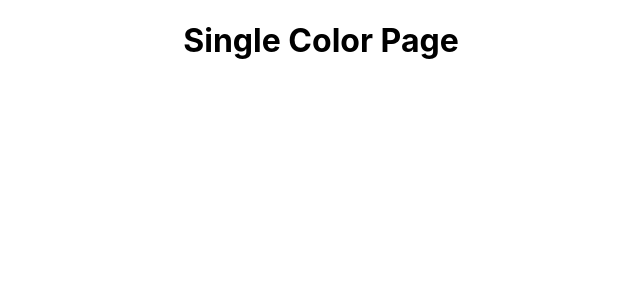
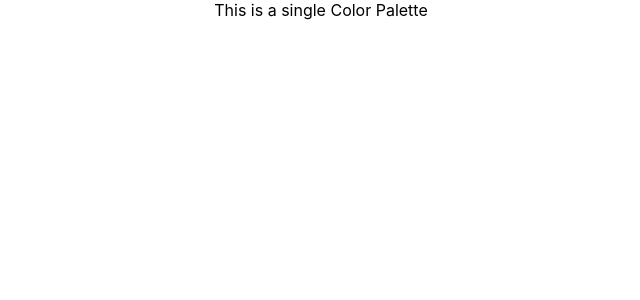
Before and after one commit to realdanilo/colorapp, a React (Create React App) app: page /palette/flat-ui-colors-american/americanriver in a window 1280 px wide. Shown: the top 300 px of the page, without its empty margins (319-959 px from the left). Built offline with nearby package versions, Linux system fonts and the light colour scheme.

Commit message:
Add single palette route and link to color boxes

```diff
--- a/src/App.js
+++ b/src/App.js
@@ -5,6 +5,7 @@ import "./App.css";
 import { generatePalette } from "./colorHelper";
 import { Route, Switch } from "react-router-dom";
 import PaletteList from "./PaletteList";
+import SingleColorPalette from "./SingleColorPalette";
 function App() {
   function findPalette(id) {
     return generatePalette(seedColors.find((p) => p.id === id));
@@ -24,8 +25,8 @@ function App() {
         />
         <Route
           exact
-          path="/palette/:id/:color"
-          render={() => <h1>Single Color Page</h1>}
+          path="/palette/:paletteId/:colorId"
+          render={() => <SingleColorPalette />}
         />
         <Route render={() => <h1>Not found</h1>} />
       </Switch>
--- a/src/ColorBox.js
+++ b/src/ColorBox.js
@@ -17,7 +17,7 @@ class ColorBox extends Component {
     });
   }
   render() {
-    const { name, background } = this.props;
+    const { name, background, paletteId, colorId } = this.props;
     let { copied } = this.state;
     return (
       <div style={{ backgroundColor: background }} className="ColorBox">
@@ -37,7 +37,10 @@ class ColorBox extends Component {
             <button className="copy-button">Copy</button>
           </CopyToClipboard>
         </div>
-        <Link to="/" onClick={(e) => e.stopPropagation()}>
+        <Link
+          to={`/palette/${paletteId}/${colorId}`}
+          onClick={(e) => e.stopPropagation()}
+        >
           <span className="see-more">More</span>
         </Link>
       </div>
--- a/src/Palette.js
+++ b/src/Palette.js
@@ -19,10 +19,16 @@ class Palette extends Component {
     this.setState({ format: value });
   }
   render() {
-    const { colors, paletteName, emoji } = this.props.palette;
+    const { colors, paletteName, emoji, id } = this.props.palette;
     const { slider, format } = this.state;
     const colorBoxes = colors[slider].map((color, i) => (
-      <ColorBox key={i} background={color[format]} name={color.name} />
+      <ColorBox
+        key={i}
+        colorId={color.id}
+        background={color[format]}
+        name={color.name}
+        paletteId={id}
+      />
     ));
     return (
       <div className="Palette">
--- /dev/null
+++ b/src/SingleColorPalette.js
@@ -0,0 +1,12 @@
+import React, { Component } from "react";
+class SingleColorPalette extends Component {
+  constructor(props) {
+    super(props);
+    this.state = {};
+  }
+  render() {
+    return <div>This is a single Color Palette</div>;
+  }
+}
+
+export default SingleColorPalette;
```
